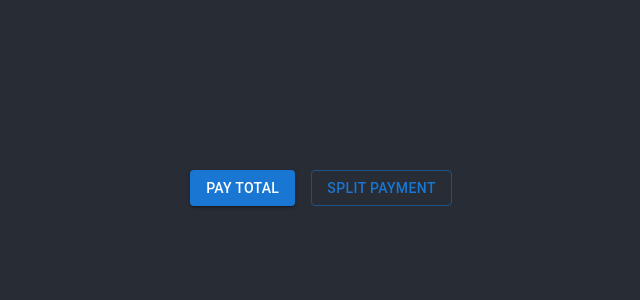
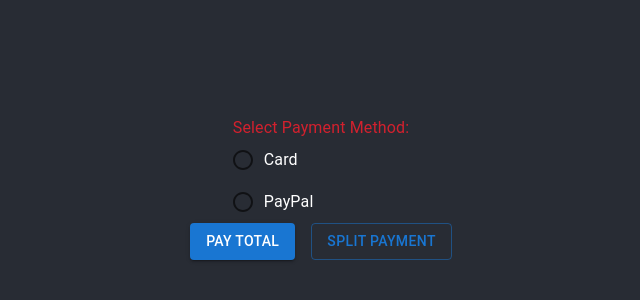
Before and after one commit to liamr91/winning-cart, a React (Create React App) app: page / in a window 1280 px wide. Shown: the part 212-512 px from the top of the page, without its empty margins (319-959 px from the left). Built offline with nearby package versions, Linux system fonts and the light colour scheme.

Commit message:
payment options

```diff
--- a/src/App.js
+++ b/src/App.js
@@ -1,12 +1,15 @@
 import logo from './logo.svg';
 import './App.css';
 import PaymentButtons from './Components/PayNowButton';
+import PaymentOptions from './Components/PaymentOptions';
 
 function App() {
   return (
     <div className="App">
       <header className="App-header">
-<PaymentButtons></PaymentButtons>
+      <PaymentOptions/>
+<PaymentButtons/>
+
       </header>
     </div>
   );
--- a/src/Components/PaymentOptions/index.js
+++ b/src/Components/PaymentOptions/index.js
@@ -0,0 +1,23 @@
+import * as React from "react";
+import Radio from "@mui/material/Radio";
+import RadioGroup from "@mui/material/RadioGroup";
+import FormControlLabel from "@mui/material/FormControlLabel";
+import FormControl from "@mui/material/FormControl";
+import FormLabel from "@mui/material/FormLabel";
+
+export default function PaymentOptions() {
+	return (
+		<FormControl>
+			<FormLabel sx={{color: "#D2212E"}} id="demo-radio-buttons-group-label">Select Payment Method:</FormLabel>
+			<RadioGroup
+				aria-labelledby="demo-radio-buttons-group-label"
+				defaultValue="female"
+				name="radio-buttons-group"
+			>
+				<FormControlLabel value="Card" control={<Radio />} label="Card" />
+				<FormControlLabel value="PayPal" control={<Radio />} label="PayPal" />
+
+			</RadioGroup>
+		</FormControl>
+	);
+}
```
